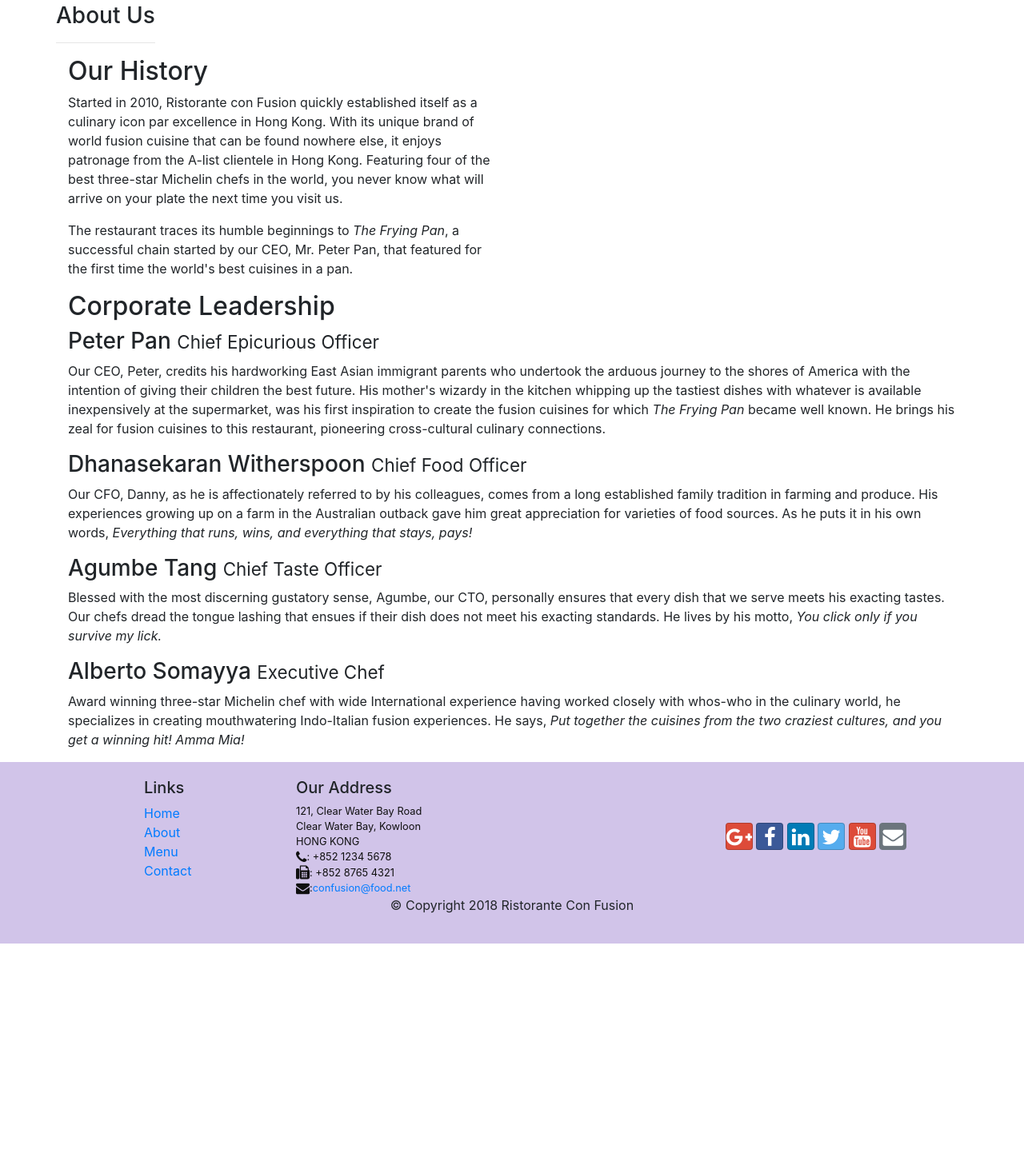
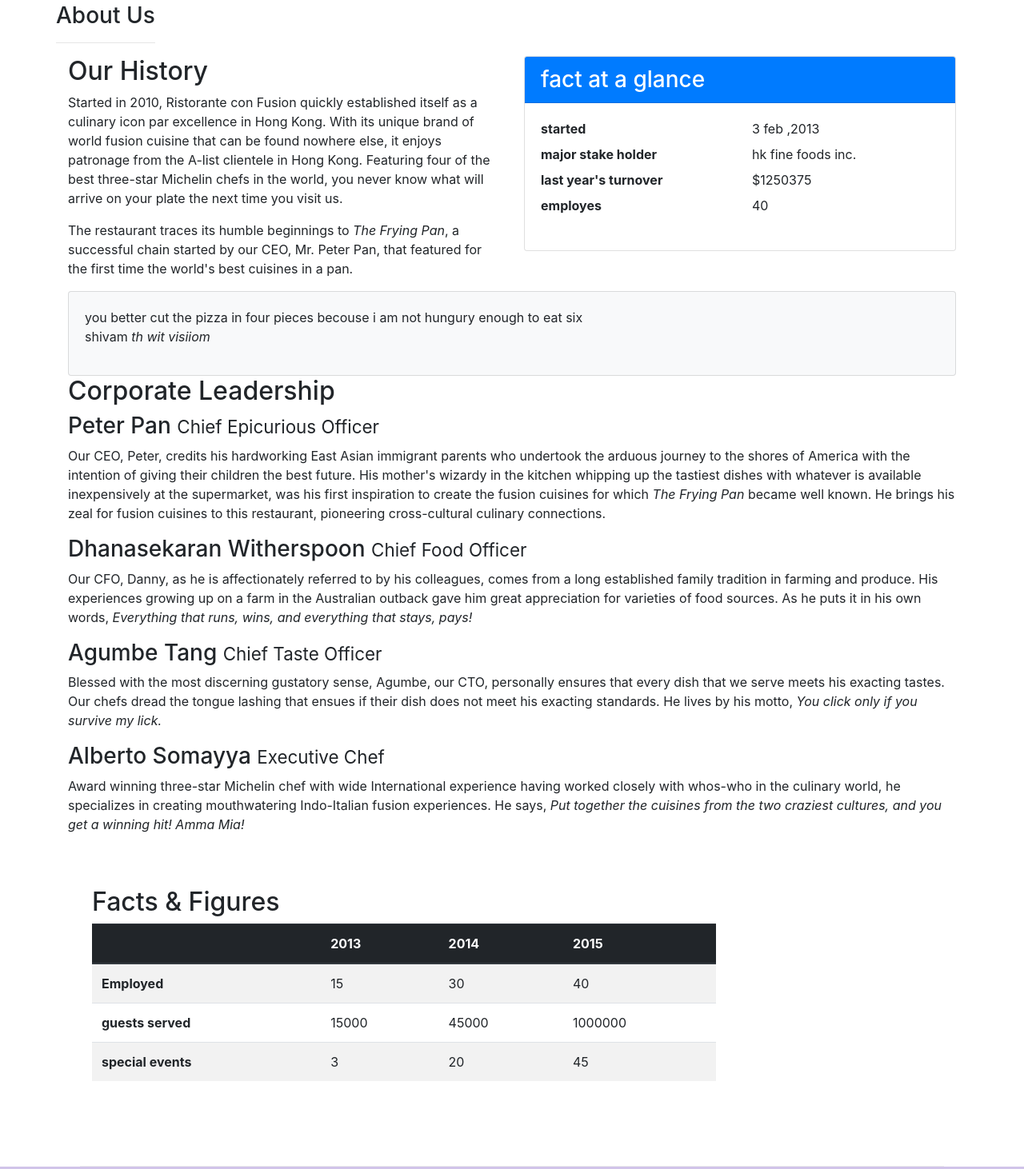
Before and after one commit to shivam2003sy/bootstrap-coursera-assignments, a website: page aboutus.html in a window 1280 px wide. Shown: the part 379-1841 px from the top of the page at 80% size. Before the commit the page ends 1559 px from the top, so only its background shows below. Drawn offline with nearby package versions, Linux system fonts and the light colour scheme.

Commit message:
images and media

```diff
--- a/aboutus.html
+++ b/aboutus.html
@@ -25,7 +25,7 @@
             <button class="navbar-toggler" type="button" data-toggle="collapse" data-target="#Navbar">
                 <span class="navbar-toggler-icon"></span>
             </button>
-           <a class="navbar-brand" href="index.html"> Ristorante Con Fusion </a>
+           <a class="navbar-brand" href="index.html">  <a class="navbar-brand mr-auto" href="index.html"><img src="img/logo.png" height="30" width="41"></a> </a>
            <div class="collapse navbar-collapse " id="Navbar">
            <ul class="navbar-nav mr-auto ">
 
@@ -47,7 +47,9 @@
                     <h1>Ristorante con Fusion</h1>
                     <p>We take inspiration from the World's best cuisines, and create a unique fusion experience. Our lipsmacking creations will tickle your culinary senses!</p>
                 </div>
-                <div class="col-12 col-sm">
+                <div class="col-12 col-sm align-self-center">
+                    <img src="img/logo.png" class="img-fluid">
+
                 </div>
             </div>
         </div>
@@ -77,7 +79,34 @@
                 <p>Started in 2010, Ristorante con Fusion quickly established itself as a culinary icon par excellence in Hong Kong. With its unique brand of world fusion cuisine that can be found nowhere else, it enjoys patronage from the A-list clientele in Hong Kong.  Featuring four of the best three-star Michelin chefs in the world, you never know what will arrive on your plate the next time you visit us.</p>
                 <p>The restaurant traces its humble beginnings to <em>The Frying Pan</em>, a successful chain started by our CEO, Mr. Peter Pan, that featured for the first time the world's best cuisines in a pan.</p>
             </div>
-            <div>
+            <div class="col-sm">
+                <div class="card">
+                    <h3 class="card-header  bg-primary text-white"> fact at a glance </h3>
+                    <div class="card-body">
+                        <dl class="row">
+                            <dt class="col-6"> started</dt>
+                            <dd class="col-6"> 3 feb ,2013</dd>
+                            <dt class="col-6"> major stake holder</dt>
+                            <dd class="col-6">hk fine foods inc.</dd>
+                            <dt class="col-6"> last year's turnover </dt>
+                            <dd class="col-6"> $1250375</dd>
+                            <dt class="col-6"> employes</dt>
+                            <dd class="col-6"> 40</dd>
+                        </dl>
+                    </div>
+                </div>
+            </div>
+            <div class="col-12">
+                <div class="card card-body bg-light">
+                 <blockquote class="blockquotes"><p class="mb-0"> you better cut the pizza in four pieces becouse i am not hungury enough to eat six</p>
+                <footer class="blockquotes-footer "> shivam
+                    <cite titel="source Title"> th wit visiiom
+
+                    </cite>
+
+                </footer>
+                </blockquote>
+                </div>
             </div>
         </div>
 
@@ -104,17 +133,53 @@
                <div class="d-none d-sm-block">
 
                    <p>Award winning three-star Michelin chef with wide International experience having worked closely with whos-who in the culinary world, he specializes in creating mouthwatering Indo-Italian fusion experiences. He says, <em>Put together the cuisines from the two craziest cultures, and you get a winning hit! Amma Mia!</em></p>
-
-             </div>
+                </div>
             </div>
-
+        </div>
+        <div class="container">
+        <div class="row row-content">
+                <div class="col-12 col-sm-9">
+                    <h2>Facts &amp; Figures</h2>
+                    <div class="table-responsive">
+                        <table class="table table-striped">
+                            <thead class="thead-dark">
+                                <tr>
+                                    <th>&nbsp;</th>
+                                    <th>2013</th>
+                                    <th>2014</th>
+                                    <th>2015</th>
+                                </tr>
+                            </thead>
+                            <tbody>
+                                <tr>
+                                    <th> Employed</th>
+                                    <td>15</td>
+                                    <td>30</td>
+                                    <td>40</td>
+                                </tr>
+                                <tr>
+                                    <th> guests served </th>
+                                    <td>15000</td>
+                                    <td>45000</td>
+                                    <td>1000000</td>
+                                </tr>
+                                 <tr>
+                                    <th> special events </th>
+                                    <td>3</td>
+                                    <td>20</td>
+                                    <td>45</td>
+                                </tr>
+                            </tbody>
+                        </table>
+                    </div>
                 </div>
-       </div>
-
-    </div>
+              <div class=" col-12 col-sm-3"></div>
+            </div>
+        </div>
+  </div>
 
 
-    <footer class="footer">
+<footer class="footer">
         <div class="container">
             <div class="row" >
                 <div class="col-5  offset-1 col-sm-2 col-md-2">
```
Also changed, not shown: contactus.html (+4 -2 lines), index.html (+29 -7 lines), img/alberto.png (added), img/buffet.png (added), img/logo.png (added), img/uthappizza.png (added), 1 other file.
